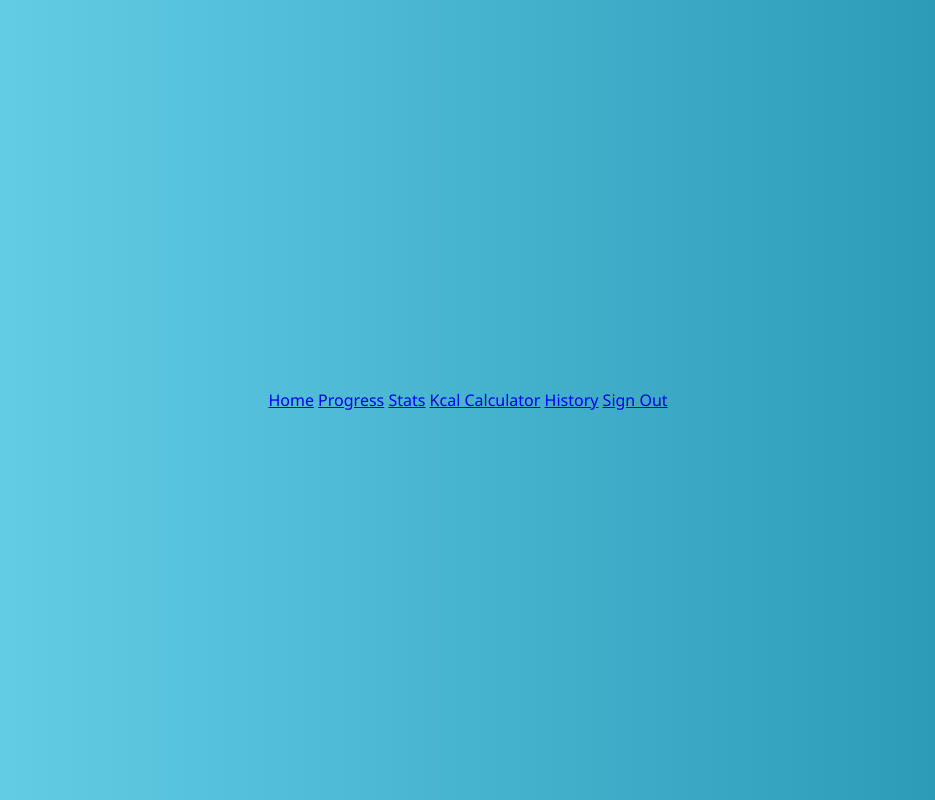
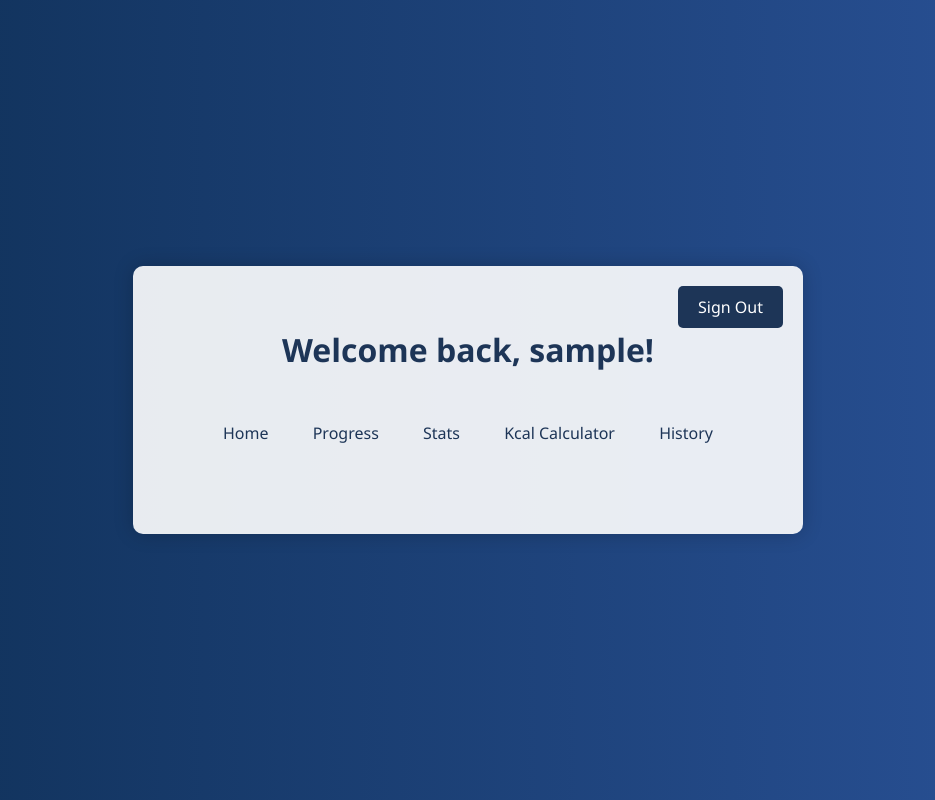
Before and after one commit to MaksHofman/kcal_counter_page, a Flask app: page /user_page in a window 1280 px wide. Shown: the whole page, without its empty margins (172-1107 px from the left). Run offline with Flask 3, Linux system fonts and the light colour scheme; the visitor is signed in with stand-in values (Sample User, id 1).

Commit message:
Task 1: Update user page

```diff
--- a/app.py
+++ b/app.py
@@ -71,7 +71,8 @@ def history():
 @app.route('/user_page')
 def user_page():
     if 'logged_in' in session:
-        return render_template('user_page.html')
+        username = session['username']
+        return render_template('user_page.html', username=username)
     else:
         return redirect(url_for('login'))
 
--- /dev/null
+++ b/static/style_user_page.css
@@ -0,0 +1,91 @@
+/* General styles */
+body {
+    font-family: 'Segoe UI', Tahoma, Geneva, Verdana, sans-serif;
+    background: linear-gradient(to right, #0f3057, #2a5298);
+    color: #fff;
+    margin: 0;
+    padding: 0;
+    display: flex;
+    justify-content: center;
+    align-items: center;
+    height: 100vh;
+}
+
+.container {
+    max-width: 600px;
+    padding: 40px;
+    background: rgba(255, 255, 255, 0.9);
+    border-radius: 10px;
+    box-shadow: 0 0 20px rgba(0, 0, 0, 0.2);
+    text-align: center;
+    position: relative;
+}
+
+.login-box {
+    position: absolute;
+    top: 20px;
+    right: 20px;
+}
+
+h1 {
+    color: #1d3557;
+}
+
+p {
+    color: #1d3557;
+    margin-bottom: 20px;
+}
+
+.btn {
+    display: inline-block;
+    padding: 10px 20px;
+    background: #1d3557;
+    color: #fff;
+    text-decoration: none;
+    border-radius: 5px;
+    transition: background 0.3s ease;
+}
+
+.btn:hover {
+    background: #457b9d;
+}
+
+/* Top bar styles */
+.top-bar {
+    background: transparent;
+    padding: 10px;
+    margin-bottom: 20px;
+}
+
+.top-bar a {
+    color: #1d3557;
+    text-decoration: none;
+    margin: 0 10px;
+    padding: 10px;
+    border-radius: 5px;
+    transition: background 0.3s ease, color 0.3s ease;
+}
+
+.top-bar a:hover {
+    background: #457b9d;
+    color: #fff;
+}
+
+/* Content styles */
+.content {
+    background: transparent;
+    padding: 20px;
+    border-radius: 10px;
+}
+
+/* Responsive design */
+@media (max-width: 600px) {
+    .top-bar a {
+        display: block;
+        margin: 10px 0;
+    }
+
+    .content {
+        padding: 10px;
+    }
+}
--- a/templates/user_page.html
+++ b/templates/user_page.html
@@ -1,24 +1,27 @@
-<!-- templates/user_page.html -->
 <!DOCTYPE html>
 <html lang="en">
 <head>
     <meta charset="UTF-8">
     <meta name="viewport" content="width=device-width, initial-scale=1.0">
     <title>User Page</title>
-    <link rel="stylesheet" href="{{ url_for('static', filename='styles.css') }}">
+    <link rel="stylesheet" href="{{ url_for('static', filename='style_user_page.css') }}">
 </head>
-<body>
-    <div class="top-bar">
-        <a href="{{ url_for('user_page') }}">Home</a>
-        <a href="{{ url_for('progress') }}">Progress</a>
-        <a href="{{ url_for('stats') }}">Stats</a>
-        <a href="{{ url_for('kcal_calculator') }}">Kcal Calculator</a>
-        <a href="{{ url_for('history') }}">History</a>
-        <a href="{{ url_for('sign_out') }}">Sign Out</a>
+<div class="container">
+    <div class="login-box">
+        <a class="btn" href="{{ url_for('sign_out') }}">Sign Out</a>
     </div>
+    <h1>Welcome back, {{ username }}!</h1>
     <div class="content">
+        <div class="top-bar">
+            <a href="{{ url_for('user_page') }}">Home</a>
+            <a href="{{ url_for('progress') }}">Progress</a>
+            <a href="{{ url_for('stats') }}">Stats</a>
+            <a href="{{ url_for('kcal_calculator') }}">Kcal Calculator</a>
+            <a href="{{ url_for('history') }}">History</a>
+        </div>
         {% block content %}
         {% endblock %}
     </div>
+</div>
 </body>
 </html>
```
